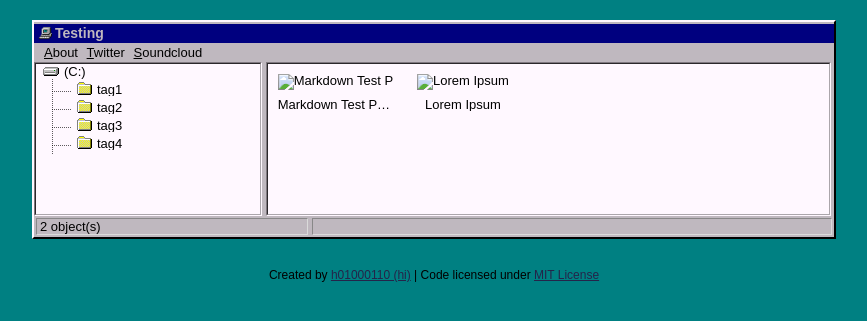
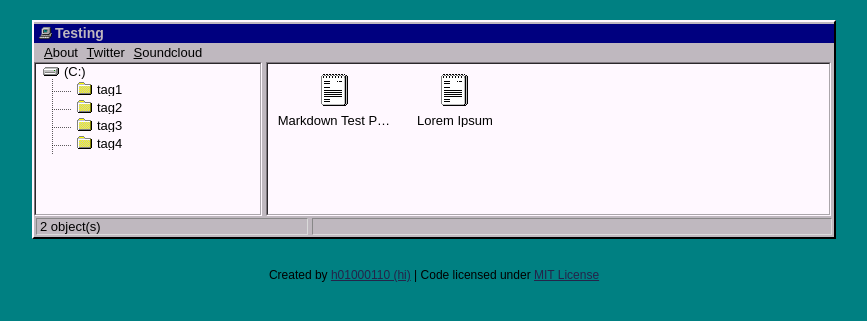
Before and after one commit to kristofraes/kraes, a Jekyll site: the page built from index.html, in a window 1280 px wide. Shown: the top 321 px of the page, without its empty margins (206-1073 px from the left). Built offline with Jekyll 4.4.1, drawn with Linux system fonts in a browser that asks for light colours.

Commit message:
Update index.html

```diff
--- a/index.html
+++ b/index.html
@@ -3,6 +3,6 @@ layout: default
 ---
 <ul>
 	{% for post in site.posts %}
-	<li><a href="/windows-95{{  post.url }}" title="{{ post.title }}"><img src="/windows-95/assets/img/file.ico" title="{{ post.title }}" />{{ post.title }}</a></li>
+	<li><a href="/windows-95{{  post.url }}" title="{{ post.title }}"><img src="/assets/img/file.ico" title="{{ post.title }}" />{{ post.title }}</a></li>
 	{% endfor %}
 </ul>
```
